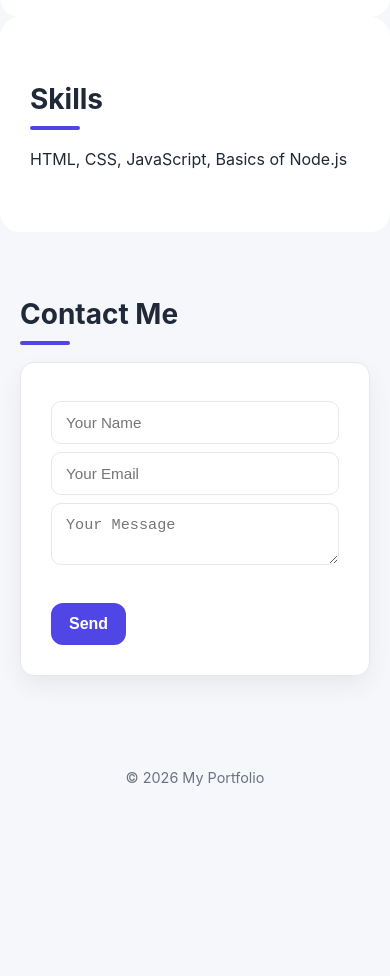
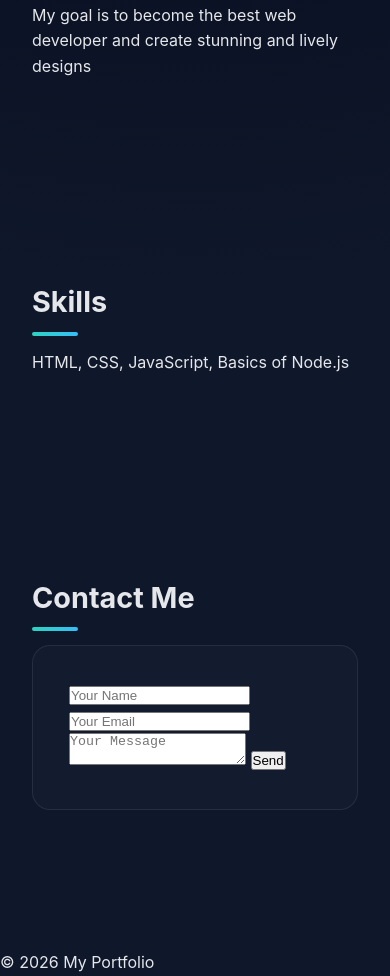
Before and after one commit to Goutham25-bit/Goutham, a website: page public/index.html in a window 390 px wide. Shown: the part 756-1732 px from the top of the page. Before the commit the page ends 1575 px from the top, so only its background shows below. Drawn offline with Linux system fonts and the light colour scheme.

Commit message:
Update style.css

```diff
--- a/public/style.css
+++ b/public/style.css
@@ -1,137 +1,59 @@
-*/* ---------- Base Reset ---------- */
-* {
+/* ===============================
+   Base Reset
+================================ */
+*,
+*::before,
+*::after {
   margin: 0;
   padding: 0;
   box-sizing: border-box;
 }
 
+/* ===============================
+   Design Tokens
+================================ */
 :root {
-  --bg: #f5f7fb;
-  --card-bg: #ffffff;
-  --primary: #4f46e5;   /* indigo */
-  --primary-dark: #4338ca;
-  --text-main: #1f2937;
-  --text-muted: #6b7280;
-  --border: #e5e7eb;
+  --bg: #0f172a;              /* slate-900 */
+  --surface: #111827;         /* dark card */
+  --surface-soft: #1f2937;    /* lighter card */
+  --primary: #2dd4bf;         /* teal */
+  --primary-dark: #14b8a6;
+  --accent: #38bdf8;          /* sky */
+  --text-main: #e5e7eb;
+  --text-muted: #9ca3af;
+  --border: rgba(255,255,255,0.08);
+  --radius: 18px;
+  --shadow-soft: 0 10px 30px rgba(0,0,0,0.35);
+  --shadow-strong: 0 25px 60px rgba(0,0,0,0.45);
 }
 
-/* ---------- Body ---------- */
+/* ===============================
+   Body
+================================ */
 body {
   font-family: "Inter", system-ui, -apple-system, BlinkMacSystemFont, sans-serif;
-  background-color: var(--bg);
+  background: radial-gradient(
+    circle at top,
+    #020617,
+    var(--bg) 60%
+  );
   color: var(--text-main);
   line-height: 1.6;
 }
 
-/* ---------- Header ---------- */
+/* ===============================
+   Header / Hero
+================================ */
 header {
-  background: linear-gradient(135deg, #4f46e5, #6366f1);
-  color: #fff;
-  padding: 60px 20px;
+  min-height: 65vh;
+  padding: 80px 24px;
+  display: flex;
+  align-items: center;
+  justify-content: center;
   text-align: center;
-}
-
-header h1 {
-  font-size: 2.5rem;
-  letter-spacing: -0.5px;
-}
-
-/* ---------- Sections ---------- */
-section {
-  padding: 60px 20px;
-  max-width: 900px;
-  margin: auto;
-}
-
-section h2 {
-  font-size: 1.75rem;
-  margin-bottom: 25px;
-  position: relative;
-}
-
-section h2::after {
-  content: "";
-  position: absolute;
-  left: 0;
-  bottom: -8px;
-  width: 50px;
-  height: 4px;
-  background: var(--primary);
-  border-radius: 4px;
-}
-
-/* ---------- Form Card ---------- */
-form {
-  background: var(--card-bg);
-  padding: 30px;
-  border-radius: 14px;
-  box-shadow: 0 10px 25px rgba(0, 0, 0, 0.06);
-  border: 1px solid var(--border);
-}
-
-/* ---------- Labels ---------- */
-form label {
-  display: block;
-  margin-top: 20px;
-  font-weight: 600;
-  font-size: 0.9rem;
-  color: var(--text-muted);
-}
-
-/* ---------- Inputs ---------- */
-form input,
-form textarea {
-  width: 100%;
-  padding: 12px 14px;
-  margin-top: 8px;
-  border-radius: 10px;
-  border: 1px solid var(--border);
-  font-size: 0.95rem;
-  transition: border 0.2s ease, box-shadow 0.2s ease;
-}
-
-form input:focus,
-form textarea:focus {
-  outline: none;
-  border-color: var(--primary);
-  box-shadow: 0 0 0 3px rgba(79, 70, 229, 0.15);
-}
-
-/* ---------- Button ---------- */
-button {
-  margin-top: 30px;
-  padding: 12px 18px;
-  background: var(--primary);
-  color: #fff;
-  border: none;
-  border-radius: 12px;
-  font-size: 1rem;
-  font-weight: 600;
-  cursor: pointer;
-  transition: background 0.2s ease, transform 0.15s ease, box-shadow 0.15s ease;
-}
-
-button:hover {
-  background: var(--primary-dark);
-  transform: translateY(-1px);
-  box-shadow: 0 8px 18px rgba(79, 70, 229, 0.3);
-}
-
-/* ---------- Footer ---------- */
-footer {
-  text-align: center;
-  padding: 30px 15px;
-  color: var(--text-muted);
-  font-size: 0.9rem;
-}
-* {
-  transition: background-color 0.3s ease,
-              color 0.3s ease,
-              border-color 0.3s ease,
-              box-shadow 0.3s ease,
-              transform 0.3s ease;
-}
-header {
+  background:
+    linear-gradient(135deg, rgba(45,212,191,0.25), transparent),
+    linear-gradient(180deg, #020617, #020617);
   position: relative;
   overflow: hidden;
 }
@@ -140,192 +62,107 @@
   content: "";
   position: absolute;
   inset: 0;
-  background: radial-gradient(circle at top, rgba(255,255,255,0.15), transparent 60%);
-  opacity: 0;
-  transition: opacity 0.6s ease;
+  background:
+    radial-gradient(circle at top, rgba(255,255,255,0.08), transparent 55%);
 }
 
-header:hover::after {
+header h1 {
+  font-size: clamp(2.4rem, 5vw, 3.2rem);
+  font-weight: 800;
+  letter-spacing: -0.02em;
+  z-index: 1;
+}
+
+/* ===============================
+   Sections
+================================ */
+section {
+  max-width: 900px;
+  margin: 80px auto;
+  padding: 60px 32px;
+  position: relative;
+}
+
+/* Card Sections */
+.section-card {
+  background: linear-gradient(
+    180deg,
+    var(--surface),
+    var(--surface-soft)
+  );
+  border-radius: var(--radius);
+  border: 1px solid var(--border);
+  box-shadow: var(--shadow-soft);
+  transition: transform 0.35s ease, box-shadow 0.35s ease;
+}
+
+.section-card:hover {
+  transform: translateY(-8px);
+  box-shadow: var(--shadow-strong);
+}
+
+/* Subtle Glow */
+.section-card::before {
+  content: "";
+  position: absolute;
+  inset: 0;
+  border-radius: inherit;
+  background: linear-gradient(
+    135deg,
+    rgba(45,212,191,0.15),
+    transparent 60%
+  );
+  opacity: 0;
+  transition: opacity 0.35s ease;
+  pointer-events: none;
+}
+
+.section-card:hover::before {
   opacity: 1;
 }
-section {
-  border-radius: 14px;
+
+/* ===============================
+   Section Titles
+================================ */
+section h2 {
+  font-size: 1.8rem;
+  margin-bottom: 24px;
+  font-weight: 700;
+  position: relative;
 }
 
-section:hover {
-  transform: translateY(-2px);
+section h2::after {
+  content: "";
+  position: absolute;
+  left: 0;
+  bottom: -10px;
+  width: 46px;
+  height: 4px;
+  border-radius: 4px;
+  background: linear-gradient(
+    90deg,
+    var(--primary),
+    var(--accent)
+  );
 }
+
+/* ===============================
+   Forms
+================================ */
 form {
-  transition: box-shadow 0.4s ease, transform 0.3s ease;
+  background: rgba(255,255,255,0.02);
+  border-radius: var(--radius);
+  padding: 36px;
+  border: 1px solid var(--border);
+  transition: transform 0.3s ease, box-shadow 0.3s ease;
 }
 
 form:hover {
-  transform: translateY(-3px);
-  box-shadow: 0 15px 35px rgba(0,0,0,0.12);
-}
-form input,
-form textarea {
-  transition: border 0.25s ease, box-shadow 0.25s ease, background 0.25s ease;
+  transform: translateY(-4px);
+  box-shadow: var(--shadow-soft);
 }
 
-form input:focus,
-form textarea:focus {
-  background: #fafafa;
-  box-shadow: 0 0 0 3px rgba(0,0,0,0.08);
-}
-button {
-  position: relative;
-  overflow: hidden;
-}
-#response {
-    color: green;
-    font-weight: bold;
-    margin-top: 10px;
-}
-button::after {
-  content: "";
-  position: absolute;
-  inset: 0;
-  background: linear-gradient(120deg, transparent, rgba(255,255,255,0.4), transparent);
-  transform: translateX(-100%);
-}
-
-button:hover::after {
-  transform: translateX(100%);
-  transition: transform 0.6s ease;
-}
-
-button:hover {
-  transform: translateY(-2px);
-}
-
-button:active {
-  transform: scale(0.97);
-}
-footer {
-  opacity: 0.85;
-}
-
-footer:hover {
-  opacity: 1;
-}
-@keyframes fadeUp {
-  from {
-    opacity: 0;
-    transform: translateY(15px);
-  }
-  to {
-    opacity: 1;
-    transform: translateY(0);
-  }
-}
-
-header,
-section,
-footer {
-  animation: fadeUp 0.6s ease both;
-}
-
-section {
-  animation-delay: 0.1s;
-}
-
-footer {
-  animation-delay: 0.2s;
-}
-header {
-  min-height: 60vh;
-  display: flex;
-  flex-direction: column;
-  justify-content: center;
-  gap: 12px;
-}
-section {
-  padding: 60px 30px;
-  border-radius: 20px;
-  transition: transform 0.35s ease, box-shadow 0.35s ease;
-}
-
-section:hover {
-  transform: translateY(-6px);
-  box-shadow: 0 25px 50px rgba(0,0,0,0.12);
-}
-section * {
-  transition: transform 0.25s ease, color 0.25s ease;
-}
-
-section:hover h2 {
-  transform: translateX(4px);
-}
-
-section:hover p {
-  color: #555;
-}
-section::before {
-  content: "";
-  position: absolute;
-  inset: 0;
-  border-radius: 20px;
-  background: linear-gradient(135deg, rgba(79,70,229,0.08), transparent);
-  opacity: 0;
-  pointer-events: none;
-  transition: opacity 0.35s ease;
-}
-
-section {
-  position: relative;
-}
-
-section:hover::before {
-  opacity: 1;
-}
-section {
-  padding: 60px 20px;
-  max-width: 900px;
-  margin: auto;
-  position: relative;
-}
-section:nth-of-type(-n+2) {
-  padding: 60px 30px;
-  border-radius: 20px;
-  background: #ffffff;
-  transition: transform 0.35s ease, box-shadow 0.35s ease;
-}
-
-section:nth-of-type(-n+2):hover {
-  transform: translateY(-6px);
-  box-shadow: 0 25px 50px rgba(0,0,0,0.12);
-}
-section:nth-of-type(-n+2) * {
-  transition: transform 0.25s ease, color 0.25s ease;
-}
-
-section:nth-of-type(-n+2):hover h2 {
-  transform: translateX(4px);
-}
-
-section:nth-of-type(-n+2):hover p {
-  color: #555;
-}
-section:nth-of-type(-n+2)::before {
-  content: "";
-  position: absolute;
-  inset: 0;
-  border-radius: 20px;
-  background: linear-gradient(
-    135deg,
-    rgba(79,70,229,0.08),
-    transparent
-  );
-  opacity: 0;
-  pointer-events: none;
-  transition: opacity 0.35s ease;
-}
-
-section:nth-of-type(-n+2):hover::before {
-  opacity: 1;
-}
-section:last-of-type {
-  box-shadow: none !important;
-  transform: none !important;
-}
+form label {
+  display: block;
+  margin-top: 22px;
+  font-si
```
